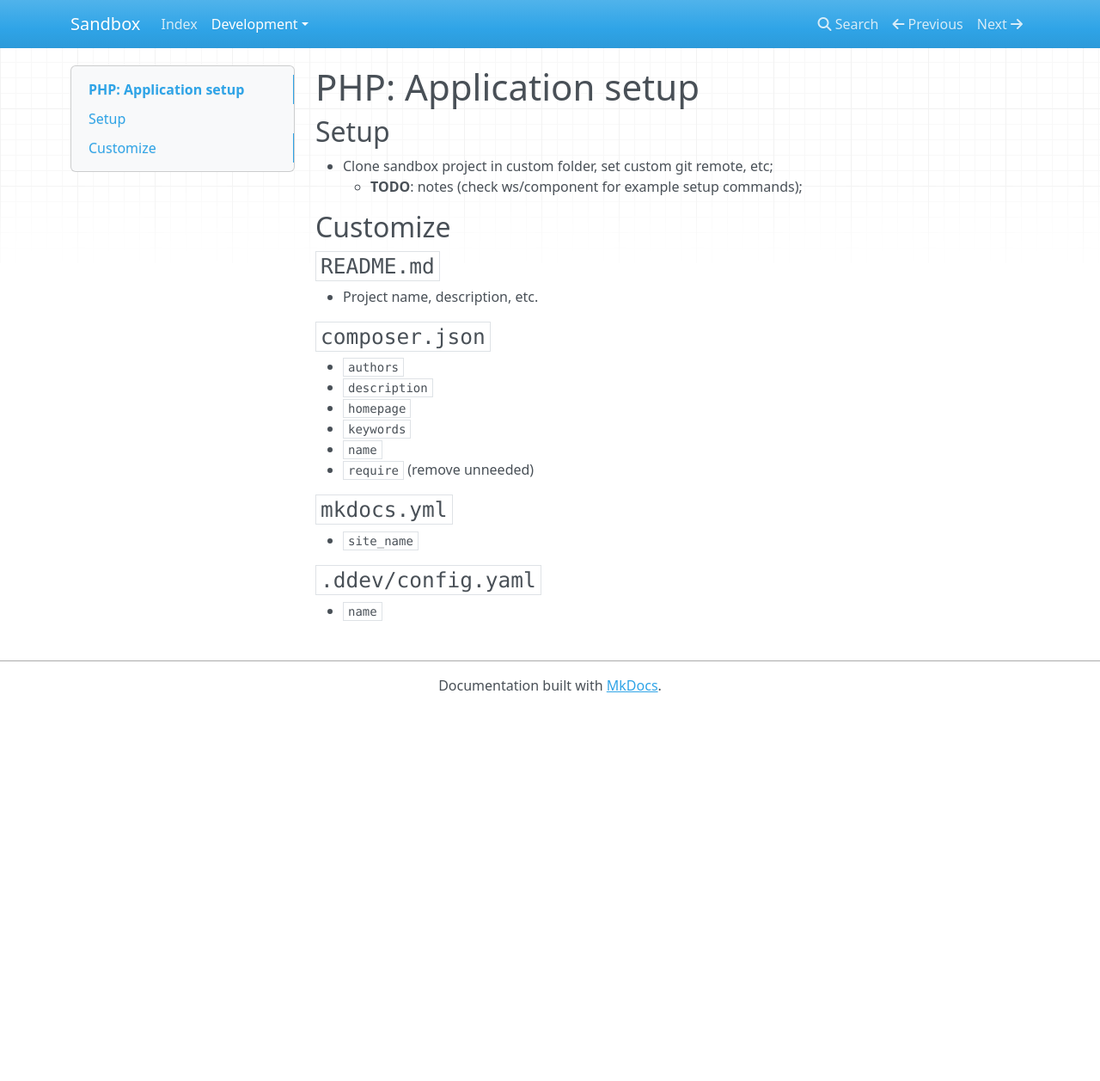
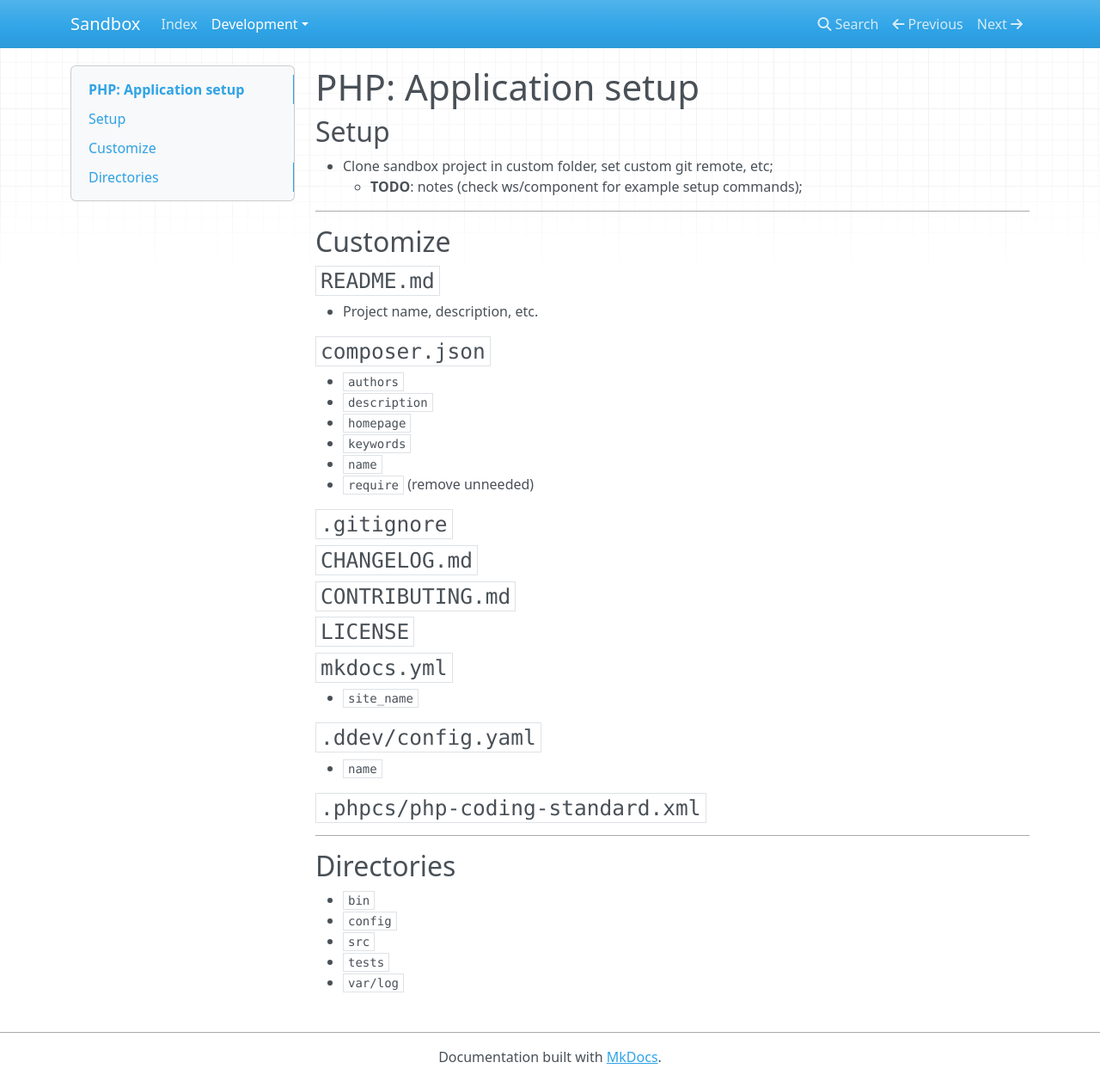
Before and after one commit to webservco/sandbox, an MkDocs documentation site: the page built from docs/Development/PHP/Application/application_setup.md, in a window 1280 px wide and 1257 px high. Shown: the whole window at 86% size. Built offline with MkDocs 1.6.1, drawn with Linux system fonts in a browser that asks for light colours; nearby versions of some CDN libraries.

Commit message:
Update app notes

```diff
--- a/docs/Development/PHP/Application/application_setup.md
+++ b/docs/Development/PHP/Application/application_setup.md
@@ -4,6 +4,7 @@
 
 - Clone sandbox project in custom folder, set custom git remote, etc;
     - **TODO**: notes (check ws/component for example setup commands);
+---
 
 ## Customize
 
@@ -20,6 +21,14 @@
 - `name`
 - `require` (remove unneeded)
 
+### `.gitignore`
+
+### `CHANGELOG.md`
+
+### `CONTRIBUTING.md`
+
+### `LICENSE`
+
 ### `mkdocs.yml`
 
 - `site_name`
@@ -27,3 +36,15 @@
 ### `.ddev/config.yaml`
 
 - `name`
+
+### `.phpcs/php-coding-standard.xml`
+
+---
+
+## Directories
+
+- `bin`
+- `config`
+- `src`
+- `tests`
+- `var/log`
```
Also changed, not shown: docs/Development/PHP/Application/application_workflow.md (+15 -0 lines).
